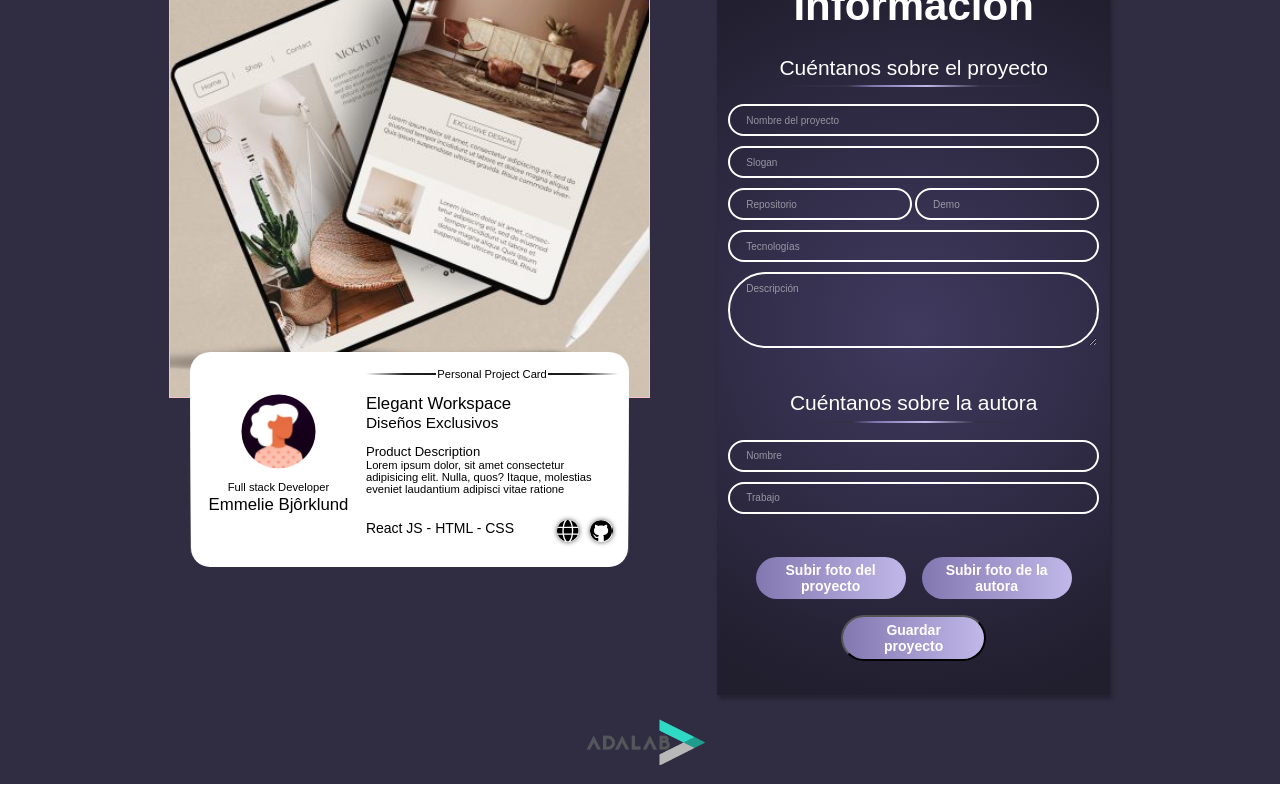
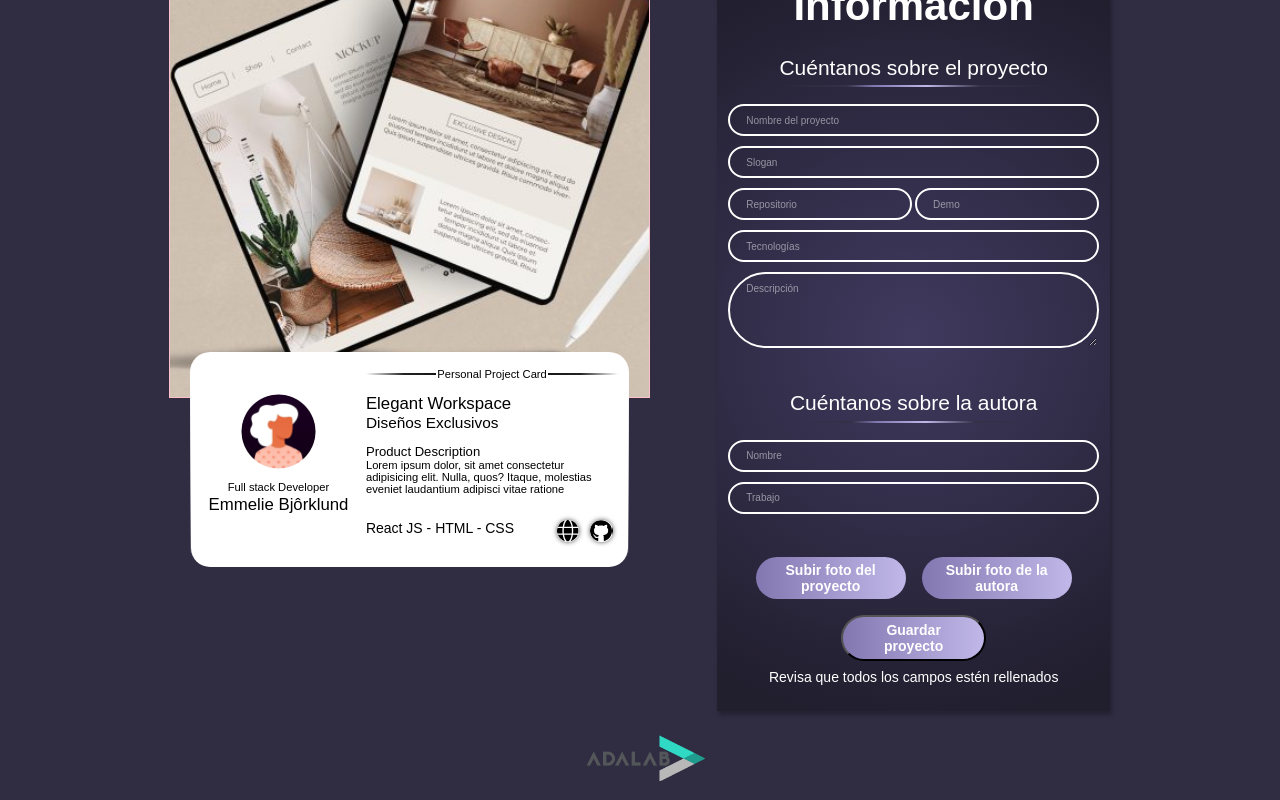
Before and after one commit to gelambi-g/project-promo-B-module-3-team-2, a React (Vite) app: page / in a window 1280 px wide. Shown: the part 331-1131 px from the top of the page. Built offline with nearby package versions, Linux system fonts and the light colour scheme.

Commit message:
control form

```diff
--- a/src/components/Form.jsx
+++ b/src/components/Form.jsx
@@ -68,7 +68,7 @@ function Form({changeData, getFileImage, dataCard, setUrlDataCard, urlDataCard})
 
             <div className="create_link">
                 <button className="button--large" onClick={handleSaveProject}>Guardar proyecto</button>
-                {urlDataCard ? <a className="link_card" href={urlDataCard} target="_blank">Ver proyecto</a> : null}
+                {urlDataCard ? <a className="link_card" href={urlDataCard} target="_blank">Ver proyecto</a> : <p>Revisa que todos los campos estén rellenados</p>}
             </div>
         </fieldset>
 
```
